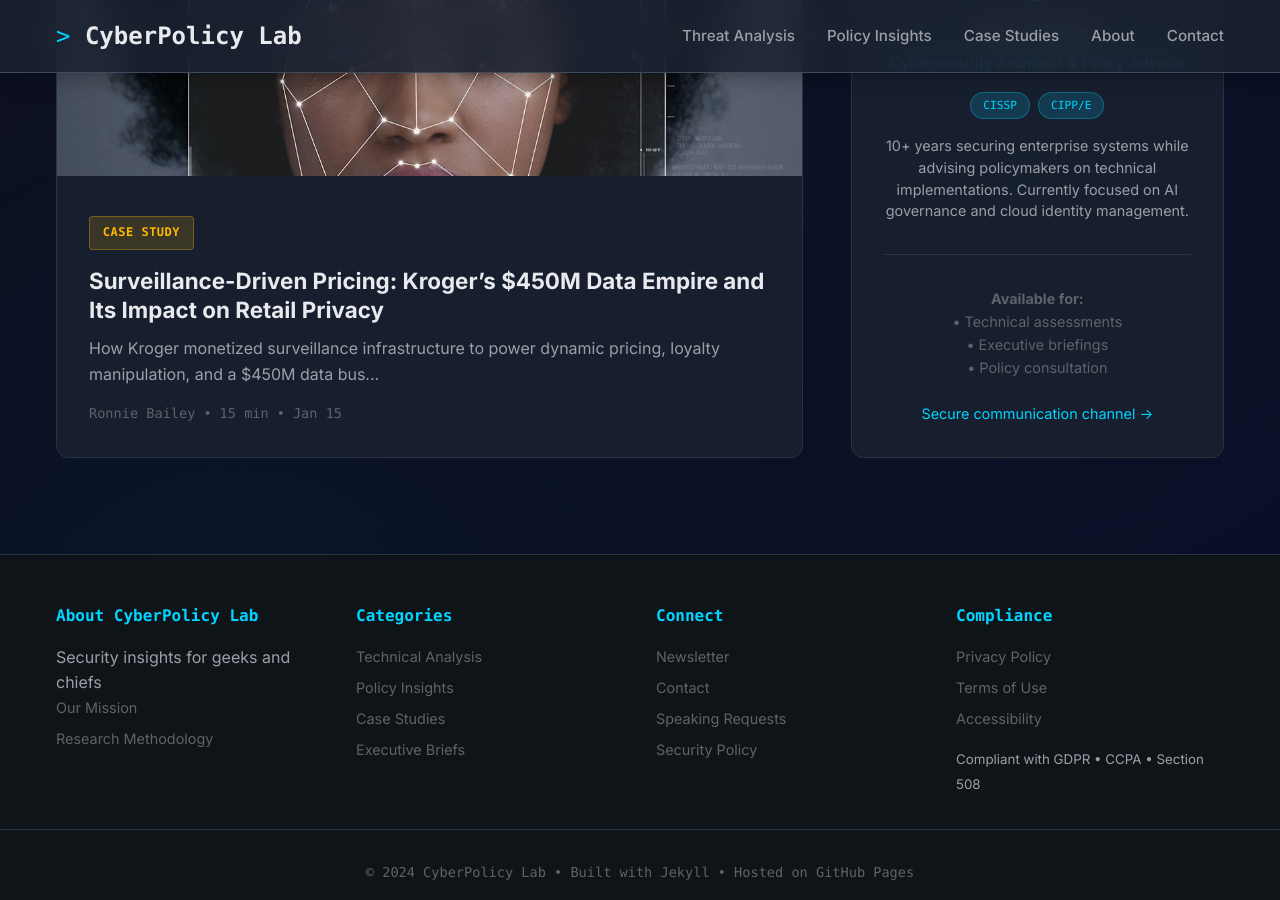
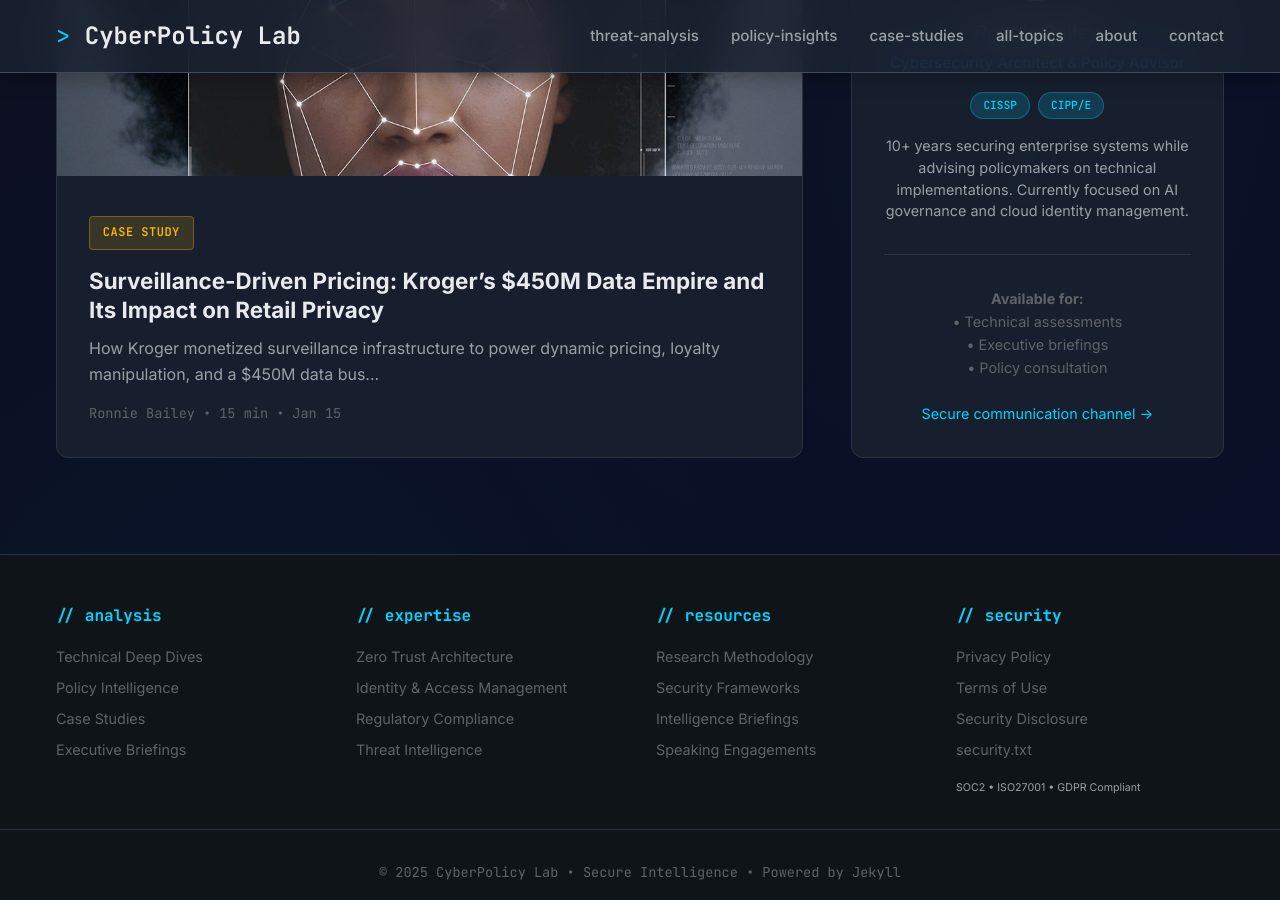
Before and after one commit to ronnie-bailey/threatlines, a Jekyll site: the page built from index.html, in a window 1280 px wide and 900 px high, scrolled down 3228 px. Built offline with Jekyll 4.4.1, drawn with Linux system fonts in a browser that asks for light colours.

Commit message:
Update default.html

```diff
--- a/_layouts/default.html
+++ b/_layouts/default.html
@@ -4,7 +4,12 @@
     <meta charset="UTF-8">
     <meta name="viewport" content="width=device-width, initial-scale=1.0">
     <title>{% if page.title %}{{ page.title }} | {% endif %}{{ site.title }}</title>
-    <link href="https://fonts.googleapis.com/css2?family=Inter:wght@300;400;500;600;700&display=swap" rel="stylesheet">
+
+    <!-- Refined Typography -->
+    <link rel="preconnect" href="https://fonts.googleapis.com">
+    <link rel="preconnect" href="https://fonts.gstatic.com" crossorigin>
+    <link href="https://fonts.googleapis.com/css2?family=Inter:wght@300;400;500;600;700&family=JetBrains+Mono:wght@400;500;600;700&display=swap" rel="stylesheet">
+
     <link rel="stylesheet" href="{{ '/assets/css/main.css' | relative_url }}">
     {% seo %}
 </head>
@@ -14,11 +19,12 @@
         <nav class="nav-container">
             <a href="{{ '/' | relative_url }}" class="logo">{{ site.title }}</a>
             <div class="nav-links">
-                <a href="{{ '/analysis' | relative_url }}">Threat Analysis</a>
-                <a href="{{ '/policy' | relative_url }}">Policy Insights</a>
-                <a href="{{ '/case-studies' | relative_url }}">Case Studies</a>
-                <a href="{{ '/about' | relative_url }}">About</a>
-                <a href="{{ '/contact' | relative_url }}">Contact</a>
+                <a href="{{ '/analysis' | relative_url }}">threat-analysis</a>
+                <a href="{{ '/policy' | relative_url }}">policy-insights</a>
+                <a href="{{ '/case-studies' | relative_url }}">case-studies</a>
+                <a href="{{ '/tags' | relative_url }}">all-topics</a>
+                <a href="{{ '/about' | relative_url }}">about</a>
+                <a href="{{ '/contact' | relative_url }}">contact</a>
             </div>
         </nav>
     </header>
@@ -30,37 +36,39 @@
     <footer class="footer">
         <div class="footer-content">
             <div class="footer-section">
-                <h4>About {{ site.title }}</h4>
-                <p>{{ site.description }}</p>
-                <a href="{{ '/about' | relative_url }}">Our Mission</a>
-                <a href="{{ '/methodology' | relative_url }}">Research Methodology</a>
+                <h4>// analysis</h4>
+                <a href="{{ '/technical' | relative_url }}">Technical Deep Dives</a>
+                <a href="{{ '/policy' | relative_url }}">Policy Intelligence</a>
+                <a href="{{ '/case-studies' | relative_url }}">Case Studies</a>
+                <a href="{{ '/executive-briefs' | relative_url }}">Executive Briefings</a>
             </div>
             <div class="footer-section">
-                <h4>Categories</h4>
-                <a href="{{ '/technical' | relative_url }}">Technical Analysis</a>
-                <a href="{{ '/policy' | relative_url }}">Policy Insights</a>
-                <a href="{{ '/case-studies' | relative_url }}">Case Studies</a>
-                <a href="{{ '/executive-briefs' | relative_url }}">Executive Briefs</a>
+                <h4>// expertise</h4>
+                <a href="{{ '/zero-trust' | relative_url }}">Zero Trust Architecture</a>
+                <a href="{{ '/iam' | relative_url }}">Identity & Access Management</a>
+                <a href="{{ '/compliance' | relative_url }}">Regulatory Compliance</a>
+                <a href="{{ '/threat-analysis' | relative_url }}">Threat Intelligence</a>
             </div>
             <div class="footer-section">
-                <h4>Connect</h4>
-                <a href="{{ '/newsletter' | relative_url }}">Newsletter</a>
-                <a href="{{ '/contact' | relative_url }}">Contact</a>
-                <a href="{{ '/speaking' | relative_url }}">Speaking Requests</a>
-                <a href="{{ '/.well-known/security.txt' | relative_url }}">Security Policy</a>
+                <h4>// resources</h4>
+                <a href="{{ '/methodology' | relative_url }}">Research Methodology</a>
+                <a href="{{ '/frameworks' | relative_url }}">Security Frameworks</a>
+                <a href="{{ '/newsletter' | relative_url }}">Intelligence Briefings</a>
+                <a href="{{ '/speaking' | relative_url }}">Speaking Engagements</a>
             </div>
             <div class="footer-section">
-                <h4>Compliance</h4>
+                <h4>// security</h4>
                 <a href="{{ '/privacy' | relative_url }}">Privacy Policy</a>
                 <a href="{{ '/terms' | relative_url }}">Terms of Use</a>
-                <a href="{{ '/accessibility' | relative_url }}">Accessibility</a>
-                <p style="margin-top: 1rem;">
-                    <small>Compliant with GDPR • CCPA • Section 508</small>
+                <a href="{{ '/security' | relative_url }}">Security Disclosure</a>
+                <a href="{{ '/.well-known/security.txt' | relative_url }}">security.txt</a>
+                <p style="margin-top: 1rem; font-size: 0.8rem;">
+                    <small>SOC2 • ISO27001 • GDPR Compliant</small>
                 </p>
             </div>
         </div>
         <div class="footer-bottom">
-            <p>&copy; 2024 {{ site.title }} • Built with Jekyll • Hosted on GitHub Pages</p>
+            <p>&copy; {{ 'now' | date: "%Y" }} {{ site.title }} • Secure Intelligence • Powered by Jekyll</p>
         </div>
     </footer>
 
```
